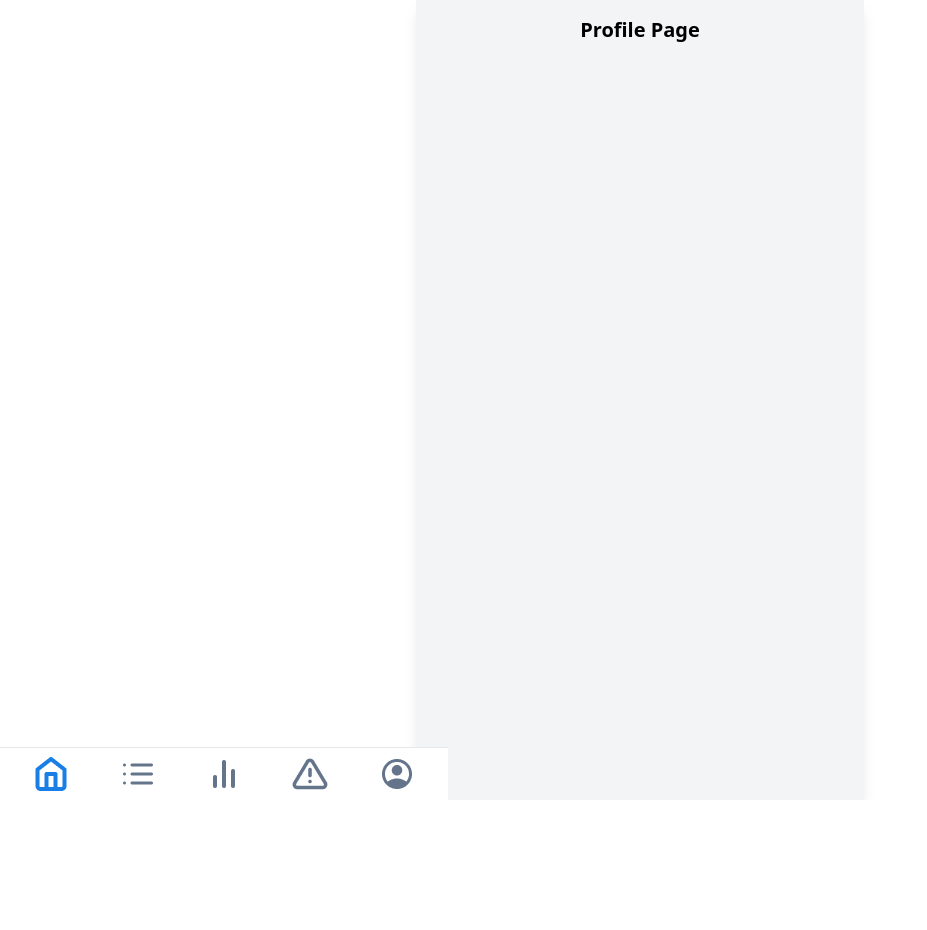
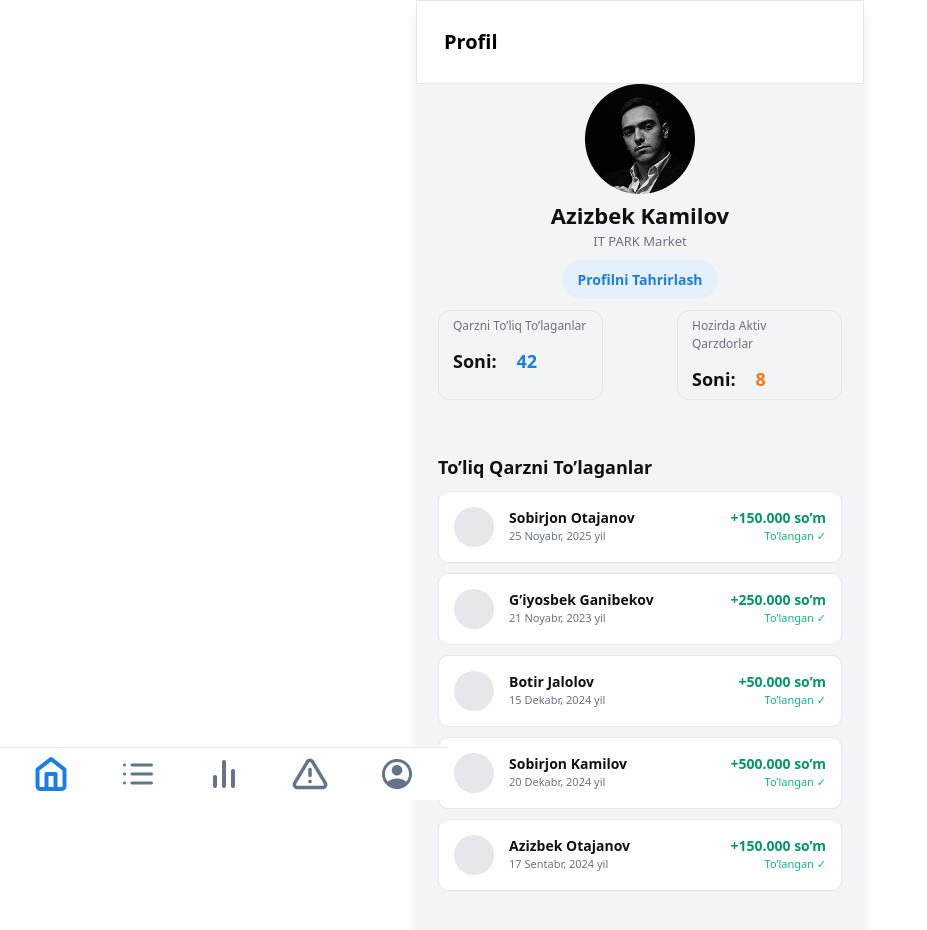
Before and after one commit to kamilov1701/Loan_Mobile, a React (Vite) app: page /profile in a window 1280 px wide. Shown: the top 930 px of the page, without its empty margins (0-927 px from the left). Before the commit the page ends 800 px from the top, so only its background shows below. Built offline with nearby package versions, Linux system fonts and the light colour scheme.

Commit message:
profile id end

```diff
--- a/src/Pages/Alert.jsx
+++ b/src/Pages/Alert.jsx
@@ -11,7 +11,7 @@ function Alert() {
 
         <div>
             <div className="p-[27px] bg-[#FFFFFF] border boder-[#E5E7EB]">
-                <h2 className="text-center font-bold text-xl text-center">Ogohlantirish</h2>
+                <h2 className="text-center font-bold text-xl">Ogohlantirish</h2>
             </div>
         </div>
 
--- a/src/Pages/Profile.jsx
+++ b/src/Pages/Profile.jsx
@@ -1,7 +1,139 @@
 import React from "react";
+// Images{
+import pro from "../../public/profile.png"
+// }
 
 function Profile() {
-    return <div className="p-4 text-center font-bold text-xl">Profile Page</div>;
+    return <div>
+
+
+        <div>
+            <div className="p-[27px] bg-[#FFFFFF] border boder-[#E5E7EB]">
+                <h2 className="font-bold text-xl">Profil</h2>
+            </div>
+        </div>
+
+        <section className="px-[22px]">
+            <div>
+
+                <div className="text-center flex flex-col items-center">
+                    <img src={pro} alt="" />
+
+                    <h2 className="font-bold text-[22px] text-[#111111] mt-[5px]">Azizbek Kamilov</h2>
+                    <h3 className="font-normal text-[13px] text-[#6B7280] mb-[8px]">IT PARK Market </h3>
+
+                    <button className="text-[#197FE6] text-[14px] font-bold bg-[#E6F0FB] rounded-full px-[15px] py-[9px]">Profilni Tahrirlash</button>
+                </div>
+
+                <div className="flex justify-between mt-[11px]">
+                    <div className="bg-[#F3F4F6] rounded-[12px] px-[14px] py-[6px] w-[165px] border-[#E5E7EB] border">
+                        <p className="text-[#6B7280] text-[12px] font-normal">Qarzni  To’liq To’laganlar</p>
+
+                        <span className="flex gap-[20px] mt-[13px]">
+                            <h3 className="text-[18px] font-extrabold text-[#111111]">Soni:</h3>
+                            <h4 className="text-[#197FE6] text-[18px] font-bold">42</h4>
+                        </span>
+
+                    </div>
+                    <div className="bg-[#F3F4F6] rounded-[12px] px-[14px] py-[6px] w-[165px] border-[#E5E7EB] border">
+                        <p className="text-[#6B7280] text-[12px] font-normal">Hozirda Aktiv Qarzdorlar</p>
+
+                        <span className="flex gap-[20px] mt-[13px]">
+                            <h3 className="text-[18px] font-extrabold text-[#111111]">Soni:</h3>
+                            <h4 className="text-[#F97316] text-[18px] font-bold">8</h4>
+                        </span>
+
+                    </div>
+
+
+                </div>
+
+                <div className="mt-[54px]">
+                    <h1 className="text-[#111111] text-[18px] font-bold">To’liq Qarzni To’laganlar</h1>
+
+                    <div>
+                        <div className="flex justify-between bg-[#FFFFFF] border border-[#E5E7EB] px-[15px] py-[15px] rounded-[10px] mt-[10px]">
+                           <div className="flex gap-[15px]">
+
+                            <div className="w-[40px] h-[40px] bg-[#E5E7EB] rounded-full"></div>
+
+                             <div>
+                                <h2 className="text-[14px] font-bold text-[#111111]">Sobirjon Otajanov</h2>
+                                <h3 className="text-[11px] font-normal text-[#6B7280]">25 Noyabr, 2025 yil</h3>
+                            </div>
+                           </div>
+                            <div className="text-end">
+                                <h2 className="text-[14px] font-bold text-[#059669]">+150.000 so’m</h2>
+                                <p className="text-[#10B981] text-[11px] font-normal">To’langan ✓</p>
+                            </div>
+                        </div>
+                        <div className="flex justify-between bg-[#FFFFFF] border border-[#E5E7EB] px-[15px] py-[15px] rounded-[10px] mt-[10px]">
+                           <div className="flex gap-[15px]">
+
+                            <div className="w-[40px] h-[40px] bg-[#E5E7EB] rounded-full"></div>
+
+                             <div>
+                                <h2 className="text-[14px] font-bold text-[#111111]">G’iyosbek Ganibekov</h2>
+                                <h3 className="text-[11px] font-normal text-[#6B7280]">21 Noyabr, 2023 yil</h3>
+                            </div>
+                           </div>
+                            <div className="text-end">
+                                <h2 className="text-[14px] font-bold text-[#059669]">+250.000 so’m</h2>
+                                <p className="text-[#10B981] text-[11px] font-normal">To’langan ✓</p>
+                            </div>
+                        </div>
+                        <div className="flex justify-between bg-[#FFFFFF] border border-[#E5E7EB] px-[15px] py-[15px] rounded-[10px] mt-[10px]">
+                           <div className="flex gap-[15px]">
+
+                            <div className="w-[40px] h-[40px] bg-[#E5E7EB] rounded-full"></div>
+
+                             <div>
+                                <h2 className="text-[14px] font-bold text-[#111111]">Botir Jalolov</h2>
+                                <h3 className="text-[11px] font-normal text-[#6B7280]">15 Dekabr, 2024 yil</h3>
+                            </div>
+                           </div>
+                            <div className="text-end">
+                                <h2 className="text-[14px] font-bold text-[#059669]">+50.000 so’m</h2>
+                                <p className="text-[#10B981] text-[11px] font-normal">To’langan ✓</p>
+                            </div>
+                        </div>
+                        <div className="flex justify-between bg-[#FFFFFF] border border-[#E5E7EB] px-[15px] py-[15px] rounded-[10px] mt-[10px]">
+                           <div className="flex gap-[15px]">
+
+                            <div className="w-[40px] h-[40px] bg-[#E5E7EB] rounded-full"></div>
+
+                             <div>
+                                <h2 className="text-[14px] font-bold text-[#111111]">Sobirjon Kamilov</h2>
+                                <h3 className="text-[11px] font-normal text-[#6B7280]">20 Dekabr, 2024 yil</h3>
+                            </div>
+                           </div>
+                            <div className="text-end">
+                                <h2 className="text-[14px] font-bold text-[#059669]">+500.000 so’m</h2>
+                                <p className="text-[#10B981] text-[11px] font-normal">To’langan ✓</p>
+                            </div>
+                        </div>
+                        <div className="flex justify-between bg-[#FFFFFF] border border-[#E5E7EB] px-[15px] py-[15px] rounded-[10px] mt-[10px]">
+                           <div className="flex gap-[15px]">
+
+                            <div className="w-[40px] h-[40px] bg-[#E5E7EB] rounded-full"></div>
+
+                             <div>
+                                <h2 className="text-[14px] font-bold text-[#111111]">Azizbek Otajanov</h2>
+                                <h3 className="text-[11px] font-normal text-[#6B7280]">17 Sentabr, 2024 yil</h3>
+                            </div>
+                           </div>
+                            <div className="text-end">
+                                <h2 className="text-[14px] font-bold text-[#059669]">+150.000 so’m</h2>
+                                <p className="text-[#10B981] text-[11px] font-normal">To’langan ✓</p>
+                            </div>
+                        </div>
+                    </div>
+                </div>
+
+            </div>
+        </section>
+
+    </div>;
 }
 
 export default Profile;
```
Also changed, not shown: public/profile.png (added).
